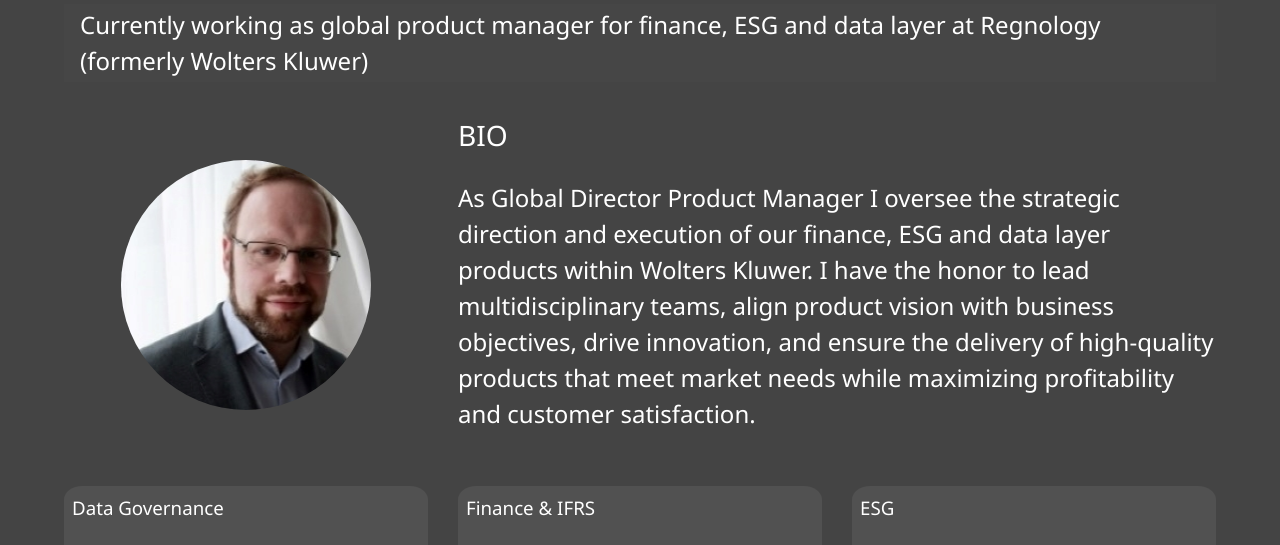
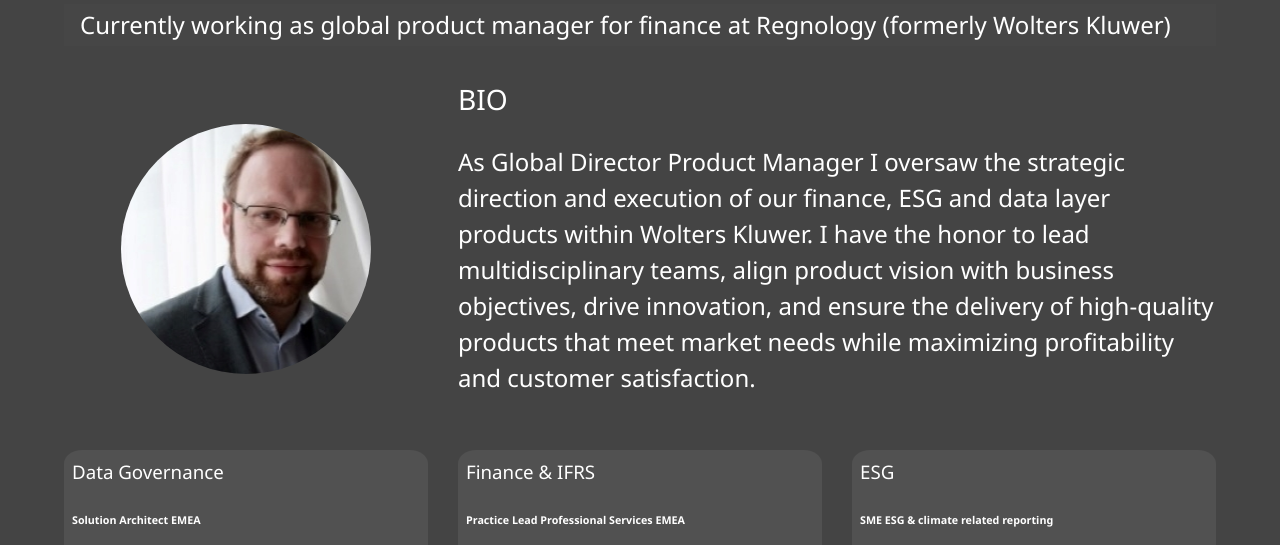
Before and after one commit to frederikroeland/portfolio, a website: page docs/about.html in a window 1280 px wide. Shown: the part 204-749 px from the top of the page. Drawn offline with Linux system fonts and the light colour scheme.

Commit message:
added context to new role

```diff
--- a/docs/about.html
+++ b/docs/about.html
@@ -70,7 +70,7 @@
             <span class="text-secondary">Me</span>
         </h1>
         <h2 class="sm-heading">
-            Currently working as global product manager for finance, ESG and data layer at Regnology (formerly Wolters Kluwer)
+            Currently working as global product manager for finance at Regnology (formerly Wolters Kluwer)
         </h2>
 
         <div class="about-info">
@@ -78,7 +78,7 @@
 
             <div class="bio">
                 <h3 class="tex-secondary">BIO</h3>
-                <p>As Global Director Product Manager I oversee the strategic direction and execution of our finance, ESG and data layer products within Wolters Kluwer. I have the honor to lead multidisciplinary teams, align product vision with business objectives, drive innovation, and ensure the delivery of high-quality products that meet market needs while maximizing profitability and customer satisfaction.</p>
+                <p>As Global Director Product Manager I oversaw the strategic direction and execution of our finance, ESG and data layer products within Wolters Kluwer. I have the honor to lead multidisciplinary teams, align product vision with business objectives, drive innovation, and ensure the delivery of high-quality products that meet market needs while maximizing profitability and customer satisfaction.</p>
             </div>
 
             <div class="job job-1">
```
